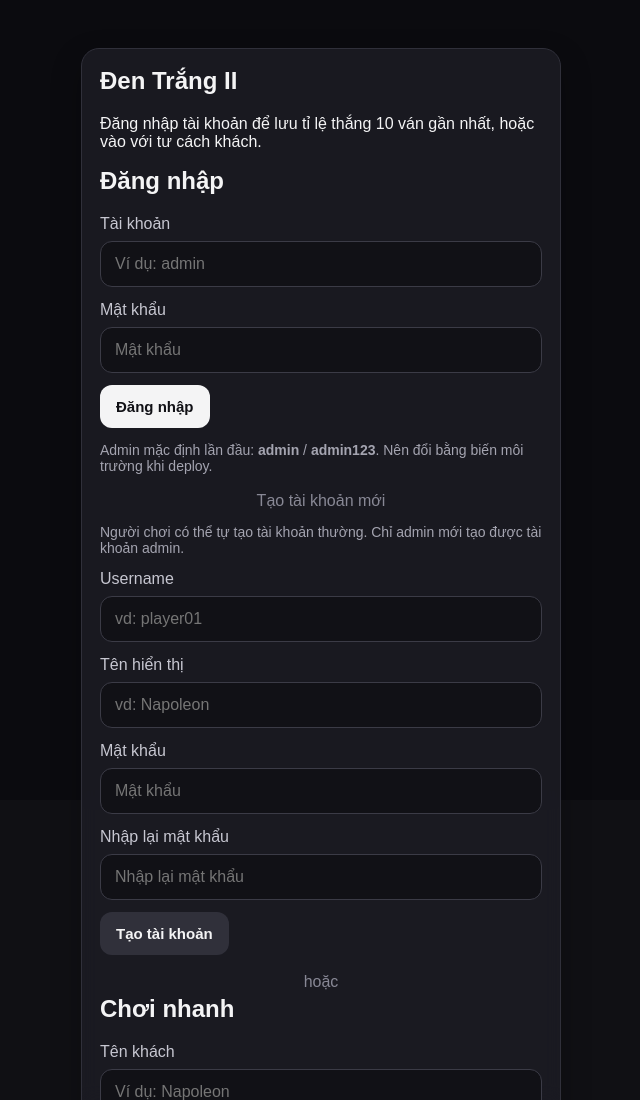
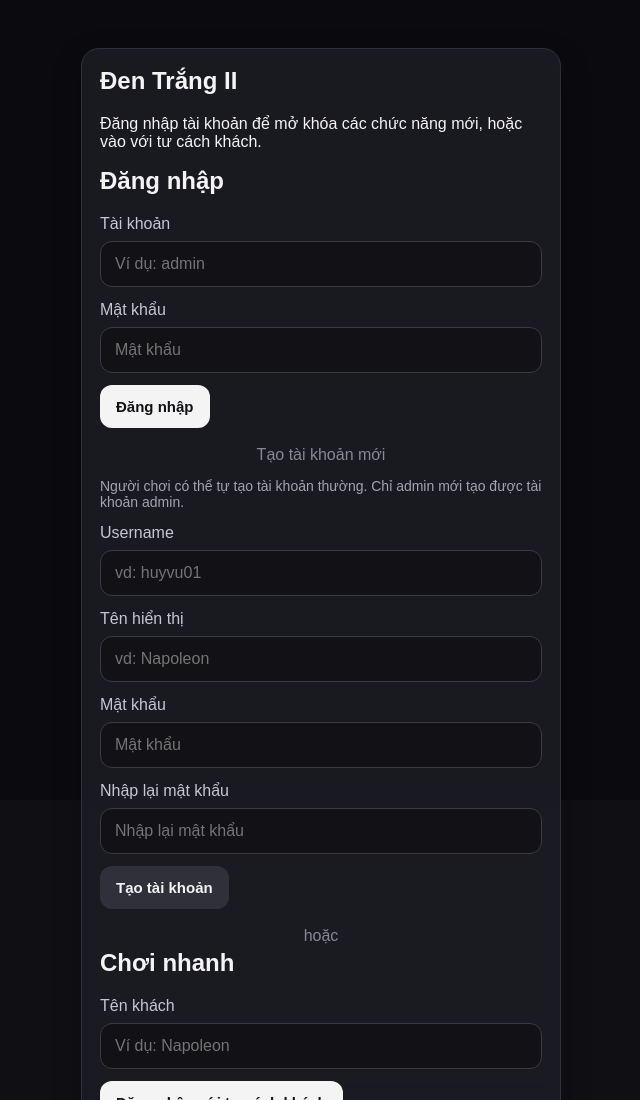
Before and after one commit to huyvu06-td/den-trang-ii, a website: page public/index.html in a window 1280 px wide. Shown: the top 1100 px of the page, without its empty margins (319-959 px from the left). Drawn offline with nearby package versions, Linux system fonts and the light colour scheme; no server answers.

Commit message:
Update index.html

```diff
--- a/public/index.html
+++ b/public/index.html
@@ -10,7 +10,7 @@
   <main class="app">
     <section class="card hero" id="authBox">
       <h1>Đen Trắng II</h1>
-      <p>Đăng nhập tài khoản để lưu tỉ lệ thắng 10 ván gần nhất, hoặc vào với tư cách khách.</p>
+      <p>Đăng nhập tài khoản để mở khóa các chức năng mới, hoặc vào với tư cách khách.</p>
 
       <h2>Đăng nhập</h2>
       <label>Tài khoản</label>
@@ -20,12 +20,12 @@
       <input id="loginPassword" type="password" placeholder="Mật khẩu" autocomplete="current-password" />
 
       <button id="loginBtn">Đăng nhập</button>
-      <p class="muted small">Admin mặc định lần đầu: <b>admin</b> / <b>admin123</b>. Nên đổi bằng biến môi trường khi deploy.</p>
+
 
       <div class="divider">Tạo tài khoản mới</div>
       <p class="muted small">Người chơi có thể tự tạo tài khoản thường. Chỉ admin mới tạo được tài khoản admin.</p>
       <label>Username</label>
-      <input id="registerUsername" maxlength="24" placeholder="vd: player01" autocomplete="username" />
+      <input id="registerUsername" maxlength="24" placeholder="vd: huyvu01" autocomplete="username" />
 
       <label>Tên hiển thị</label>
       <input id="registerDisplayName" maxlength="24" placeholder="vd: Napoleon" />
```
